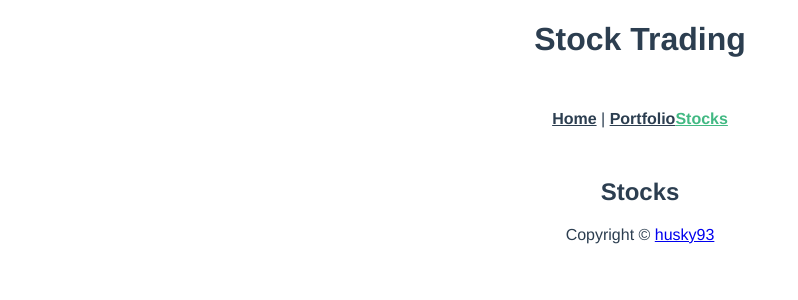
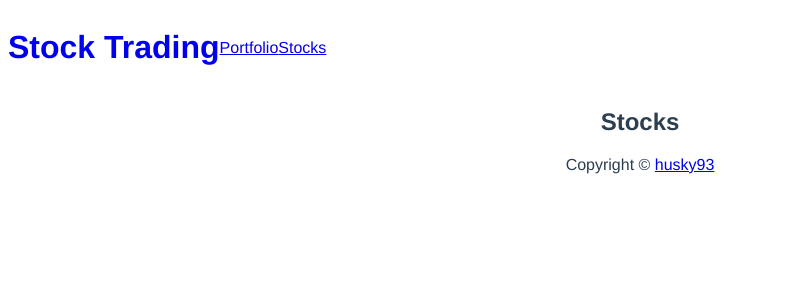
Before and after one commit to husky93/vue-stock-trader, a Vue app: page /#/stocks in a window 1280 px wide. Shown: the top 300 px of the page, without its empty margins (0-798 px from the left). Built offline with nearby package versions, Linux system fonts and the light colour scheme.

Commit message:
Move navbar and logo into separate components

```diff
--- a/src/App.vue
+++ b/src/App.vue
@@ -26,16 +26,9 @@ export default {
   color: #2c3e50;
 }
 
-nav {
-  padding: 30px;
-}
-
-nav a {
-  font-weight: bold;
-  color: #2c3e50;
-}
-
-nav a.router-link-exact-active {
-  color: #42b983;
+.m-auto {
+  max-width: 1344px;
+  margin: 0 auto;
+  width: 100%;
 }
 </style>
--- a/src/components/Header.vue
+++ b/src/components/Header.vue
@@ -1,18 +1,39 @@
 <template>
   <header>
-    <h1>Stock Trading</h1>
-    <nav>
-      <router-link to="/">Home</router-link> |
-      <router-link to="/portfolio">Portfolio</router-link>
-      <router-link to="/stocks">Stocks</router-link>
-    </nav>
+    <div class="m-auto">
+      <div class="container">
+        <Logo />
+        <NavBar />
+      </div>
+      <div class="container ui"></div>
+    </div>
   </header>
 </template>
 
 <script>
+import Logo from './Logo.vue'
+import NavBar from './NavBar.vue'
+
 export default {
   name: 'HeaderElement',
+  components: {
+    Logo,
+    NavBar,
+  },
 }
 </script>
 
-<style></style>
+<style scoped>
+header {
+  display: flex;
+  justify-content: space-between;
+  width: 100%;
+}
+.container {
+  display: flex;
+  align-items: center;
+}
+.link {
+  text-decoration: none;
+}
+</style>
--- /dev/null
+++ b/src/components/Logo.vue
@@ -0,0 +1,11 @@
+<template>
+  <router-link to="/" class="link"><h1>Stock Trading</h1></router-link>
+</template>
+
+<script>
+export default {
+  name: 'LogoElement',
+}
+</script>
+
+<style></style>
--- /dev/null
+++ b/src/components/NavBar.vue
@@ -0,0 +1,14 @@
+<template>
+  <nav>
+    <router-link to="/portfolio" class="link">Portfolio</router-link>
+    <router-link to="/stocks" class="link">Stocks</router-link>
+  </nav>
+</template>
+
+<script>
+export default {
+  name: 'NavBar',
+}
+</script>
+
+<style></style>
--- a/src/views/PortfolioView.vue
+++ b/src/views/PortfolioView.vue
@@ -1,5 +1,5 @@
 <template>
-  <div class="about">
+  <div class="portfolio">
     <h1>This is an about page</h1>
   </div>
 </template>
```
